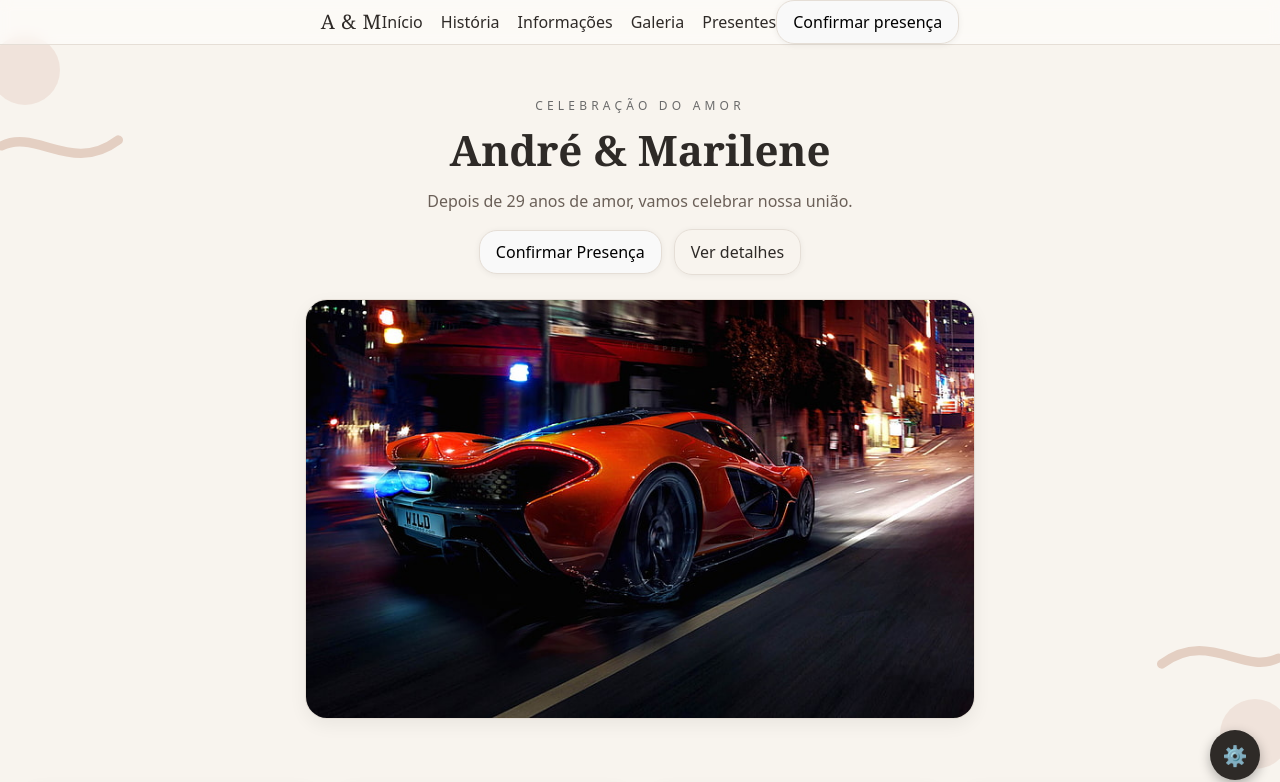
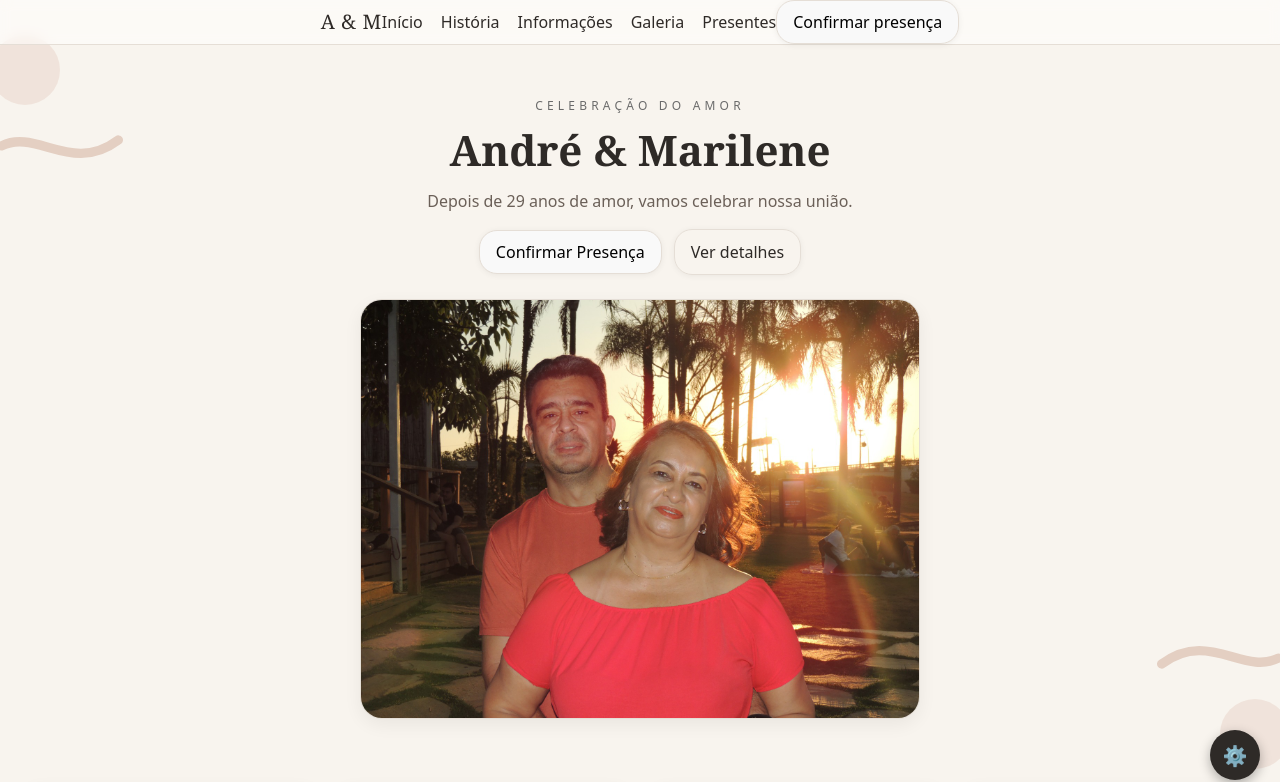
Before and after one commit to lucasst09/am-marriage, a React (Vite) app: page / in a window 1280 px wide. Shown: the top 782 px of the page. Built offline with nearby package versions, Linux system fonts and the light colour scheme.

Commit message:
feat:add new image

```diff
--- a/src/view/WeddingSite.jsx
+++ b/src/view/WeddingSite.jsx
@@ -2,6 +2,7 @@ import { useEffect, useRef, useState } from "react";
 import "../css/weddingSite/WeddingSite.css";
 import { obterPessoasDisponiveis, verificarConfirmacaoExistente, salvarConfirmacao } from "../data/mockData.js";
 import carroImage from "../assets/img/carro.jpg";
+import img1 from "../assets/img/image1.jpg";
 
 export default function WeddingSite() {
   const [open, setOpen] = useState(false);
@@ -191,7 +192,7 @@ export default function WeddingSite() {
             <a href="#info" className="btn ghost">Ver detalhes</a>
           </div>
           <div className="photo ph">
-            <img src={carroImage} alt="Foto do casal"/>
+            <img src={img1} alt="Foto do casal"/>
           </div>
         </div>
         <svg className="floral tl" viewBox="0 0 120 120" xmlns="http://www.w3.org/2000/svg"><circle cx="30" cy="30" r="30" fill="#EBD9CF"/><path d="M10 95 C40 80,70 120,110 90" stroke="#D7B7A6" strokeWidth="8" fill="none" strokeLinecap="round"/></svg>
```
Also changed, not shown: src/assets/img/image1.jpg (added).
